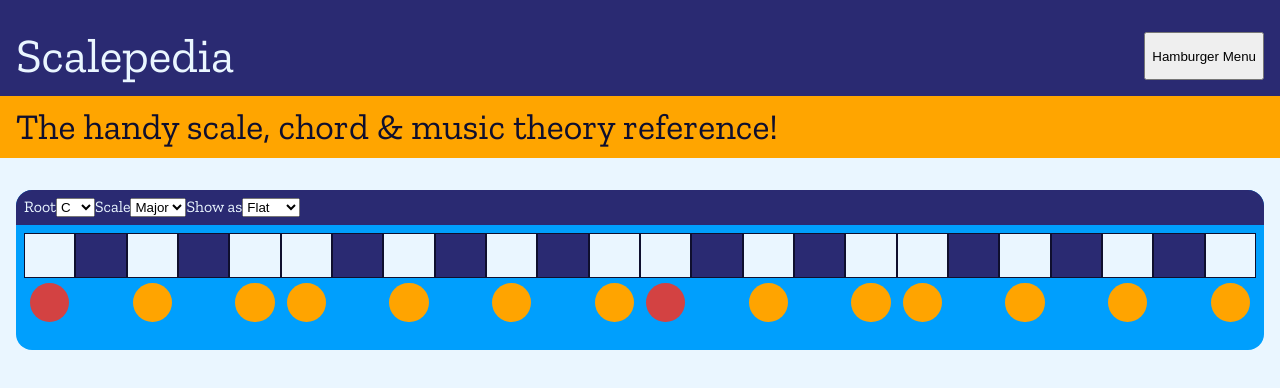
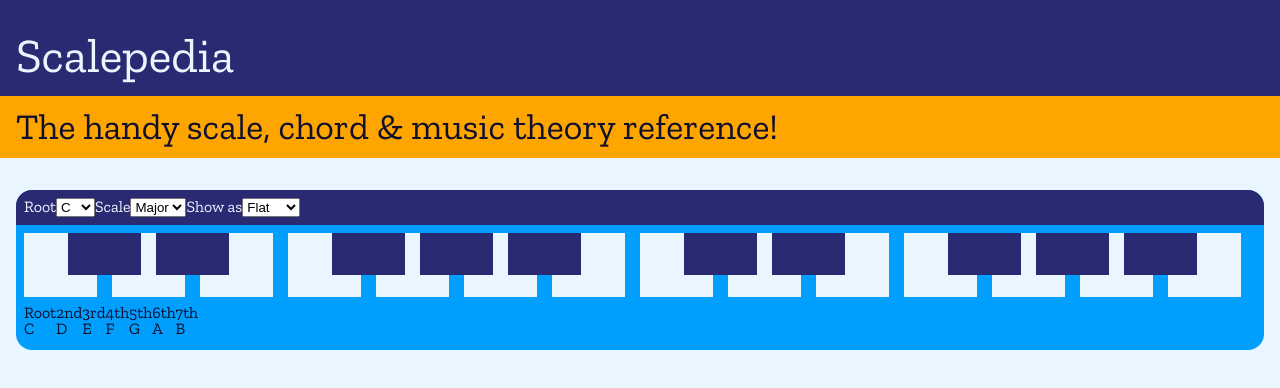
Before and after one commit to thomaswalsh92/scalepedia, a React (Create React App) app: page / in a window 1280 px wide. Shown: the top 388 px of the page. Built offline with nearby package versions, Linux system fonts and the light colour scheme.

Commit message:
implemented correct rendering of keyboard component

```diff
--- a/src/App.css
+++ b/src/App.css
@@ -18,7 +18,7 @@
 body table {
   font-family: Zilla Slab;
   font-size: 16px;
-  color: #eaf6ff;
+  color: #0f0f2e;
 }
 
 .navBar {
@@ -60,7 +60,7 @@
 }
 
 .widget {
-  background-color: #2a2a72;
+  background-color: #009FFD;
   border-radius: 1rem;
   min-height: 10rem;
   margin-top: 2rem;
@@ -72,18 +72,36 @@
   color: #eaf6ff;
 }
 
+.controlBar {
+  background-color: #2a2a72;
+  overflow: auto;
+  border-top-right-radius: 1rem;
+  border-top-left-radius: 1rem;
+  padding: 0.5rem;
+}
+
 .keyboard {
-  display: -webkit-box;
-  display: -ms-flexbox;
-  display: flex;
-  width: 100%;
+  display: -ms-grid;
+  display: grid;
+  -ms-grid-columns: (1fr)[84];
+      grid-template-columns: repeat(84, 1fr);
+  -ms-grid-rows: (1fr)[3];
+      grid-template-rows: repeat(3, 1fr);
   -webkit-box-pack: justify;
       -ms-flex-pack: justify;
           justify-content: space-between;
+  margin-left: 0.5rem;
+  margin-right: 0.5rem;
+  margin-top: 0.5rem;
+  height: 4rem;
 }
 
 .keyboardNoteWhite {
+  -webkit-box-sizing: border-box;
+          box-sizing: border-box;
   background-color: #eaf6ff;
+  height: auto;
+  width: 100%;
 }
 
 .keyboardNoteWhite p {
@@ -91,10 +109,30 @@
 }
 
 .keyboardNoteBlack {
-  background-color: #0f0f2e;
+  -webkit-box-sizing: border-box;
+          box-sizing: border-box;
+  background-color: #2a2a72;
+  height: auto;
+  width: 100%;
+  z-index: 10;
 }
 
 .keyboardNoteBlack p {
   color: #eaf6ff;
 }
+
+.keyboardNoteHighlight {
+  width: 80%;
+  height: 0;
+  padding-bottom: 80%;
+  border-radius: 50%;
+  margin: auto;
+  margin-top: 80%;
+  margin-bottom: 20%;
+  opacity: 100%;
+}
+
+.noteSection {
+  margin: 0.5rem;
+}
 /*# sourceMappingURL=App.css.map */
--- a/src/App.scss
+++ b/src/App.scss
@@ -27,7 +27,7 @@
   table {
     font-family: Zilla Slab;
     font-size:16px;
-    color: $lightBlue;
+    color: $darkPurple;
   }
 }
 
@@ -86,20 +86,22 @@
 .keyboard {
 
   display: grid;
-  grid-template-columns: repeat(24, 1fr) ;
+  grid-template-columns: repeat(84, 1fr) ;
+  grid-template-rows: repeat(3, 1fr) ;
   justify-content: space-between;
   margin-left: 0.5rem;
   margin-right: 0.5rem;
   margin-top: 0.5rem;
+  height: 4rem;
 
 }
 
 .keyboardNoteWhite {
   box-sizing: border-box;
   background-color: $lightBlue;
-  height: 45px;
-  width: auto;
-  border: 1px solid $darkPurple;
+  height: auto;
+  width: 100%;
+
   p {
     color: $darkPurple;
   }
@@ -109,12 +111,12 @@
 .keyboardNoteBlack {
   box-sizing: border-box;
   background-color: $lightPurple;
-  height: 45px;
-  width: auto;
-  border: 1px solid $darkPurple;
+  height: auto;
+  width: 100%;
   p {
     color: $lightBlue;
   }
+  z-index: 10;
 }
 
 .keyboardNoteHighlight {
@@ -123,6 +125,11 @@
   padding-bottom: 80%;
   border-radius: 50%;
   margin: auto;
-  margin-top: 100%;
+  margin-top: 80%;
+  margin-bottom: 20%;
   opacity: 100%;
 }
+
+.noteSection {
+  margin: 0.5rem;
+}
--- a/src/NavBar/NavBar.js
+++ b/src/NavBar/NavBar.js
@@ -3,7 +3,6 @@
     return (
         <div className='navBar'>
         <p>Scalepedia</p>
-        <button>Hamburger Menu</button>
         </div>
       );
 };
--- a/src/Widget/Keyboard.js
+++ b/src/Widget/Keyboard.js
@@ -3,7 +3,21 @@
 const KeyboardNote = (props) => {
     let isRootStyling = {
         opacity: '0%',
-        backgroundColor: '$lightBlue'
+        backgroundColor: '$lightBlue',
+    }
+
+    const isWhiteLengthStyling = {
+        gridRowStart: '1',
+        gridRowEnd: '4',
+        gridColumnStart: props.gridCoords.gridColumnStart,
+        gridColumnEnd: props.gridCoords.gridColumnEnd
+    }
+
+    const isBlackLengthStyling = {
+        gridRowStart: '1',
+        gridRowEnd: '3',
+        gridColumnStart: props.gridCoords.gridColumnStart,
+        gridColumnEnd: props.gridCoords.gridColumnEnd
     }
 
     if (props.isRoot === true) {
@@ -18,12 +32,14 @@
 
     return (
         <div
-        className={props.isWhite ? "keyboardNoteWhite" : "keyboardNoteBlack"}>
-            <div
+        className={props.isWhite ? "keyboardNoteWhite" : "keyboardNoteBlack"}
+        style={props.isWhite ? isWhiteLengthStyling : isBlackLengthStyling}
+        >
+            {/* <div
             className="keyboardNoteHighlight"
             style={isRootStyling}>
 
-            </div>
+            </div> */}
         </div>
     );
 
@@ -40,20 +56,62 @@
 export const Keyboard = (props) => {
 
     let keyboardNotes = []
+    // initialises an object of grid coordinates that will be mutated
+    // according to the keys.
+    let gridCoords = {
+        gridColumnStart: 0,
+        gridColumnEnd: 0,
+        }
 
+    //below code loops according to props.length param, and initialises
+    //an empty noteObject which will later be pushed into an array to
+    //to be mapped into the keyboard component.
     for (let i = 0; i < props.length; i++) {
         let noteObject = {
             isWhite: null,
             isRoot: false,
             isScaleNotRoot: false,
-            noteNumber: null
+            noteNumber: null,
+            gridCoords: {
+                gridColumnStart: '',
+                gridColumnEnd: ''
+            }
         }
+        // gives a noteNumber that should correspond with standard
+        // note number in the app C is 0, D is 2 etc.
         noteObject.noteNumber = i % 12
+
+        // checks the props.length iteration against the octaveKeyIsWhite
+        // array, and sets the note object isWhite property
+        // accordingly.
         if (octaveKeyIsWhite[i % 12] === true) {
             noteObject.isWhite = true
         } else {
             noteObject.isWhite = false
         };
+
+        // this code increments the values in gridCoords according to whether the
+        // note is the first note, a black note following a white note (or vice-versa)
+        // or a white note following a white (e.g E to F). Coords are used to provide
+        // values to the keyboardNote components grid styling to create a keyboard effect.
+        if ((gridCoords.gridColumnStart === 0) && (gridCoords.gridColumnEnd === 0)) {
+            noteObject.gridCoords.gridColumnStart = gridCoords.gridColumnStart = 1
+            noteObject.gridCoords.gridColumnEnd = gridCoords.gridColumnEnd = 6
+        }
+        else if ((octaveKeyIsWhite[i % 12] === true) && ((octaveKeyIsWhite[(i % 12) - 1] === true)) || (octaveKeyIsWhite[(i % 12) - 1] === undefined)) {
+            noteObject.gridCoords.gridColumnStart = gridCoords.gridColumnStart += 6
+            noteObject.gridCoords.gridColumnEnd = gridCoords.gridColumnEnd += 6
+        } else  {
+            noteObject.gridCoords.gridColumnStart = gridCoords.gridColumnStart += 3
+            noteObject.gridCoords.gridColumnEnd =gridCoords.gridColumnEnd += 3
+        };
+
+        // for each loop of props.length, this loop checks if
+        // I (same as noteNumber) matches with any of the props.noteNumbers
+        // array held in state. If it matches at index 0 in props.noteNumbers,
+        // this is the root and the isRoot property updated accordingly.
+        // else if the match it's at any other index position, the
+        // isScaleNotRoot property updated accordingly.
         for (let j = 0; j < props.noteNumbers.length; j++) {
             if ((i % 12) === props.noteNumbers[j] && j === 0) {
                 noteObject.isRoot = true
@@ -62,7 +120,9 @@
                 noteObject.isScaleNotRoot = true
             }
         }
-
+        // each noteObject is pushed to the keyboardNotes array which
+        // will be return as a keyboard note component using .map. The object
+        // properties will be used to correctly format these.
         keyboardNotes.push(noteObject)
     };
 
@@ -76,6 +136,7 @@
             isRoot={keyboardNote.isRoot}
             isScaleNotRoot={keyboardNote.isScaleNotRoot}
             showAs={props.showAs}
+            gridCoords={keyboardNote.gridCoords}
             />))}
         </div>
     )
--- a/src/Widget/Widget.js
+++ b/src/Widget/Widget.js
@@ -19,15 +19,15 @@
             changeScaleIntervals={props.changeScaleIntervals}
             showAs={props.showAs}
             changeShowAs={props.changeShowAs} />
-            {/* <NoteSection
-            showAs={props.showAs}
-            noteNumbers={noteNumbers}
-            /> */}
             <Keyboard
             length="24"
             noteNumbers={noteNumbers}
             showAs={props.showAs}
             />
+            {<NoteSection
+            showAs={props.showAs}
+            noteNumbers={noteNumbers}
+            /> }
         </div>
     );
 };
```
Also changed, not shown: 1 other file (tests, documents, lock files or other folders).
